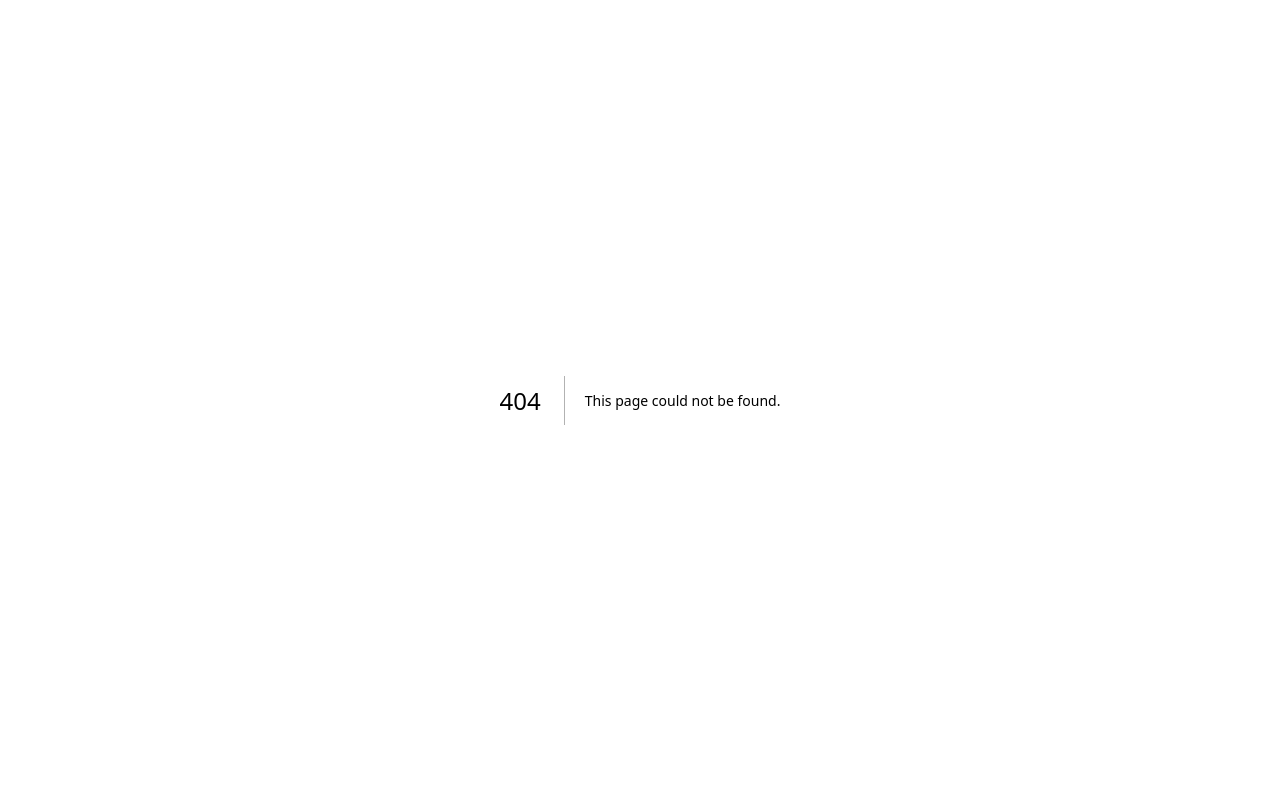
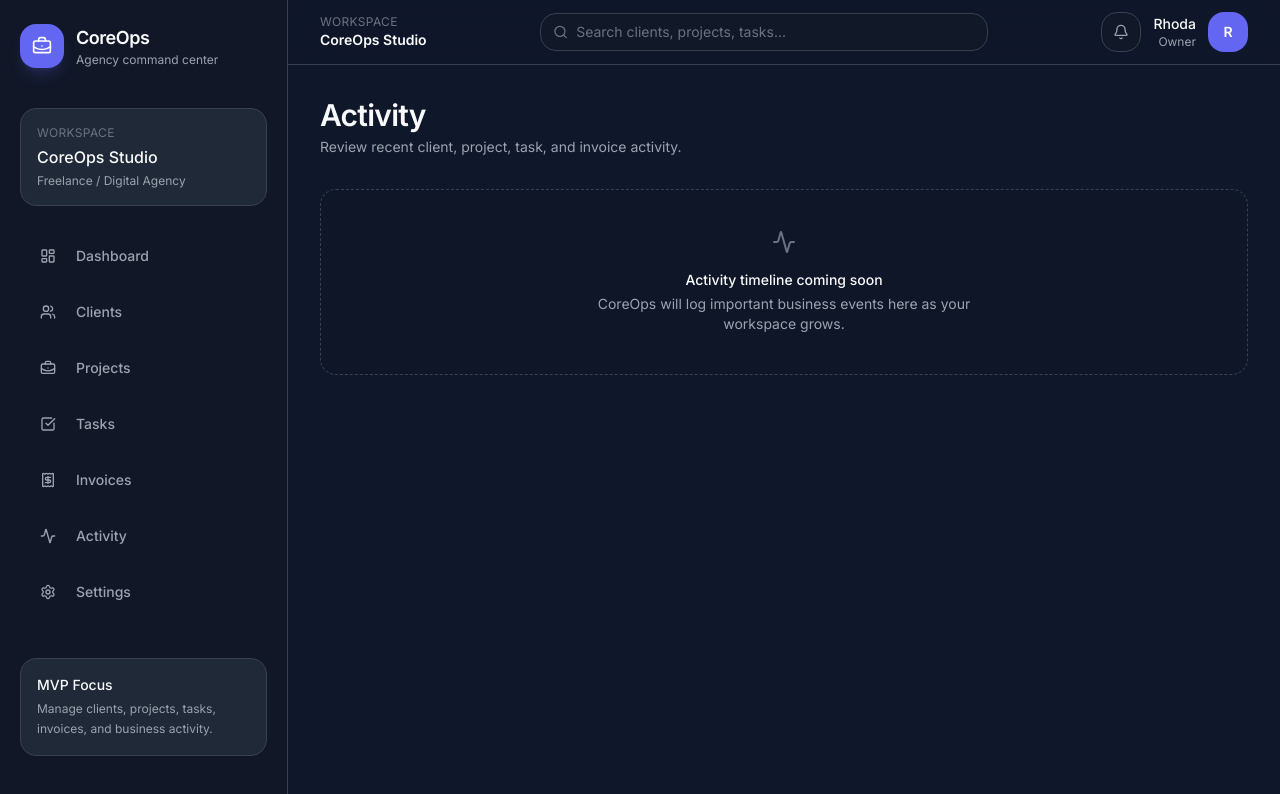
Before and after one commit to Rhoda-NM/CoreOps_Dashboard, a Next.js app: page /activity in a window 1280 px wide. Before the commit this address had no page. Shown: the top 794 px of the page. Built offline with nearby package versions, Linux system fonts and the light colour scheme.

Commit message:
added activity,setting,projets,tasks,invoices route pages

```diff
--- /dev/null
+++ b/src/app/(dashboard)/activity/page.tsx
@@ -0,0 +1,20 @@
+import { Activity } from "lucide-react";
+import { PageHeader } from "@/components/ui/shared/PageHeader";
+import { EmptyState } from "@/components/ui/shared/EmptyState";
+
+export default function ActivityPage() {
+  return (
+    <main className="space-y-8">
+      <PageHeader
+        title="Activity"
+        description="Review recent client, project, task, and invoice activity."
+      />
+
+      <EmptyState
+        icon={<Activity className="h-6 w-6" />}
+        title="Activity timeline coming soon"
+        description="CoreOps will log important business events here as your workspace grows."
+      />
+    </main>
+  );
+}
--- a/src/app/(dashboard)/invoices/page.tsx
+++ b/src/app/(dashboard)/invoices/page.tsx
@@ -0,0 +1,20 @@
+import { Receipt } from "lucide-react";
+import { PageHeader } from "@/components/ui/shared/PageHeader";
+import { EmptyState } from "@/components/ui/shared/EmptyState";
+
+export default function InvoicesPage() {
+  return (
+    <main className="space-y-8">
+      <PageHeader
+        title="Invoices"
+        description="Track billing, unpaid invoices, and agency revenue."
+      />
+
+      <EmptyState
+        icon={<Receipt className="h-6 w-6" />}
+        title="Invoices overview coming soon"
+        description="This page will show all invoices across your clients and projects."
+      />
+    </main>
+  );
+}
--- a/src/app/(dashboard)/projects/page.tsx
+++ b/src/app/(dashboard)/projects/page.tsx
@@ -0,0 +1,20 @@
+import { BriefcaseBusiness } from "lucide-react";
+import { PageHeader } from "@/components/ui/shared/PageHeader";
+import { EmptyState } from "@/components/ui/shared/EmptyState";
+
+export default function ProjectsPage() {
+  return (
+    <main className="space-y-8">
+      <PageHeader
+        title="Projects"
+        description="View and manage all agency projects across clients."
+      />
+
+      <EmptyState
+        icon={<BriefcaseBusiness className="h-6 w-6" />}
+        title="Projects overview coming soon"
+        description="This page will show all projects across your agency workspace."
+      />
+    </main>
+  );
+}
--- a/src/app/(dashboard)/settings/page.tsx
+++ b/src/app/(dashboard)/settings/page.tsx
@@ -0,0 +1,20 @@
+import { Settings } from "lucide-react";
+import { PageHeader } from "@/components/ui/shared/PageHeader";
+import { EmptyState } from "@/components/ui/shared/EmptyState";
+
+export default function SettingsPage() {
+  return (
+    <main className="space-y-8">
+      <PageHeader
+        title="Settings"
+        description="Manage your workspace, account, and CoreOps preferences."
+      />
+
+      <EmptyState
+        icon={<Settings className="h-6 w-6" />}
+        title="Settings coming soon"
+        description="Workspace configuration, team roles, and preferences will live here."
+      />
+    </main>
+  );
+}
--- a/src/app/(dashboard)/tasks/page.tsx
+++ b/src/app/(dashboard)/tasks/page.tsx
@@ -0,0 +1,20 @@
+import { CheckSquare } from "lucide-react";
+import { PageHeader } from "@/components/ui/shared/PageHeader";
+import { EmptyState } from "@/components/ui/shared/EmptyState";
+
+export default function TasksPage() {
+  return (
+    <main className="space-y-8">
+      <PageHeader
+        title="Tasks"
+        description="Track work across all clients and projects."
+      />
+
+      <EmptyState
+        icon={<CheckSquare className="h-6 w-6" />}
+        title="Global tasks view coming soon"
+        description="This page will help you view overdue, pending, and completed tasks across the agency."
+      />
+    </main>
+  );
+}
```
Also changed, not shown: src/app/(dashboard)/activities/page.tsx (deleted).
